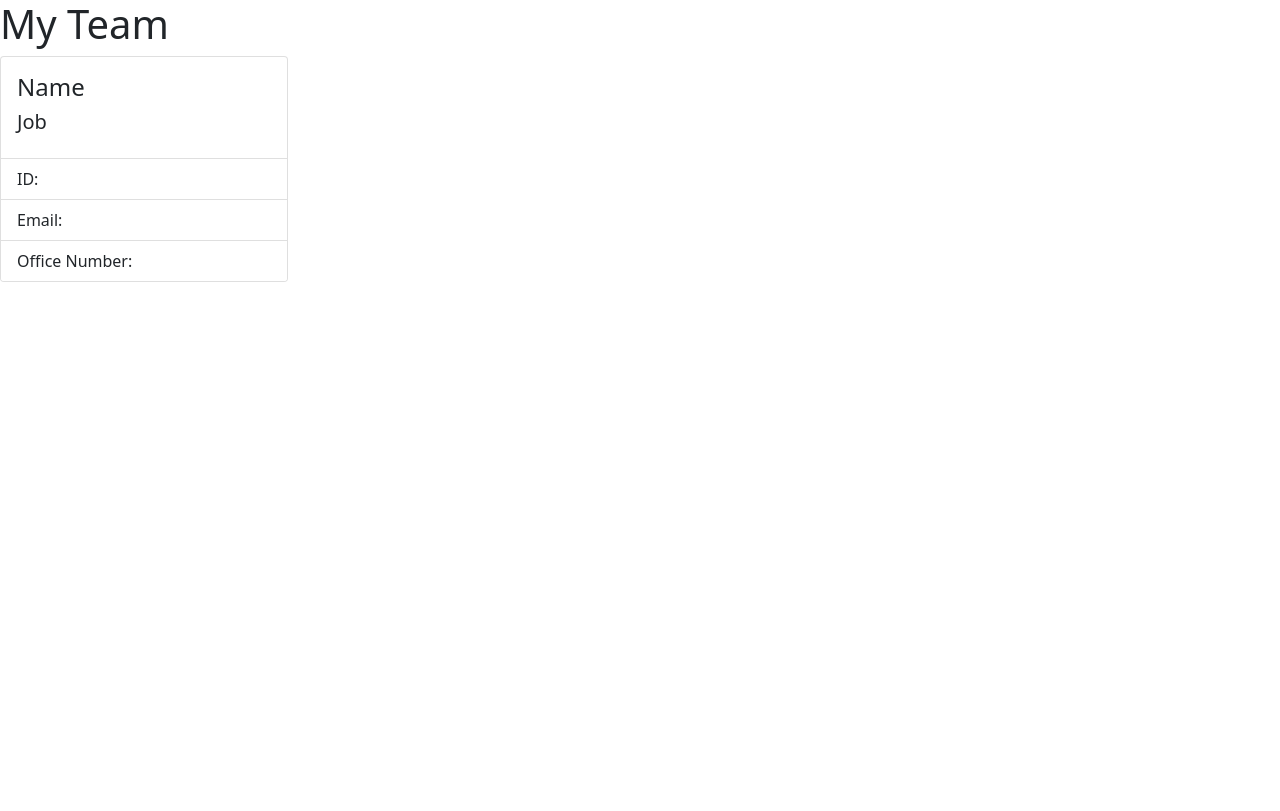
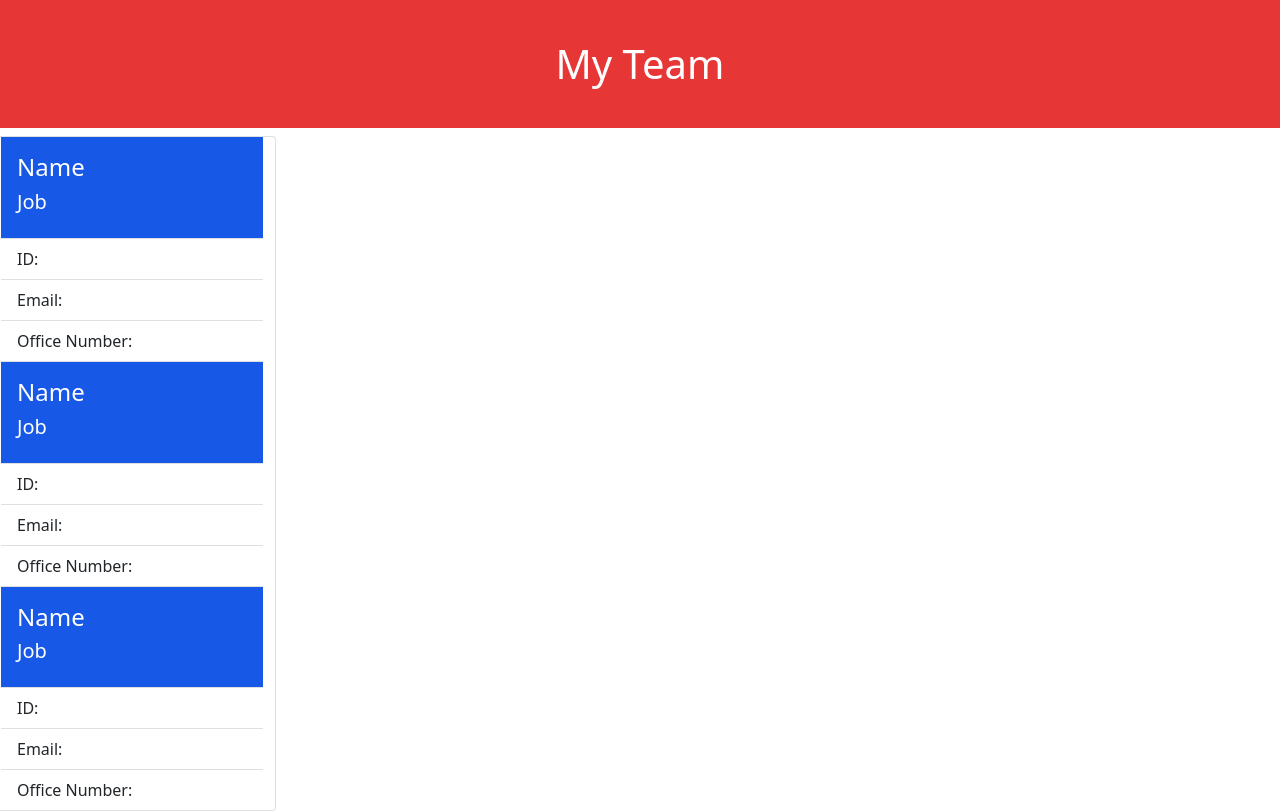
Before and after one commit to jdinh3/team-profile-generator, a website: page project/dummy.html in a window 1280 px wide. Drawn offline with nearby package versions, Linux system fonts and the light colour scheme.

Commit message:
read me and final changes

```diff
--- a/project/dummy.html
+++ b/project/dummy.html
@@ -11,11 +11,31 @@
       integrity="sha384-eOJMYsd53ii+scO/bJGFsiCZc+5NDVN2yr8+0RDqr0Ql0h+rP48ckxlpbzKgwra6"
       crossorigin="anonymous"
     />
-    <link rel="stylesheet" href="dist/style.css" />
+    <link rel="stylesheet" href="./style.css" />
   </head>
   <body>
     <h1>My Team</h1>
-    <div class="card" style="width: 18rem">
+    <div class="container"></div>
+    <div class="row">
+      <div class="card col-12 d-flex justify-content-center" style="width: 18rem">
+        <div class="card-body">
+          <h4 class="card-title">Name</h4>
+          <h5 class="job-title">Job</h5>
+        </div>
+        <ul class="list-group list-group-flush">
+          <li class="list-group-item">ID:</li>
+          <li class="list-group-item">Email:<a href="mailto:#"></a></li>
+          <li class="list-group-item">Office Number:</li>
+        </ul>
+        <div class="card-body">
+          <h4 class="card-title">Name</h4>
+          <h5 class="job-title">Job</h5>
+        </div>
+        <ul class="list-group list-group-flush">
+          <li class="list-group-item">ID:</li>
+          <li class="list-group-item">Email:<a href="mailto:#"></a></li>
+          <li class="list-group-item">Office Number:</li>
+        </ul>
         <div class="card-body">
           <h4 class="card-title">Name</h4>
           <h5 class="job-title">Job</h5>
@@ -26,6 +46,9 @@
           <li class="list-group-item">Office Number:</li>
         </ul>
       </div>
+    </div>
+  </div>
+
     <script
       src="https://code.jquery.com/jquery-3.6.0.min.js"
       integrity="sha256-/xUj+3OJU5yExlq6GSYGSHk7tPXikynS7ogEvDej/m4="
--- /dev/null
+++ b/project/style.css
@@ -0,0 +1,11 @@
+h1 {
+    color: white;
+    background-color: rgb(231, 54, 54);
+    text-align: center;
+    padding: 40px;
+}
+
+.card-body {
+    background-color: rgb(23, 88, 230);
+    color: white;
+}
```
Also changed, not shown: project/src/page-template.js (+25 -26 lines), README.md, project/output/team.html (added). Lines whose indentation alone changed are shown as unchanged.
